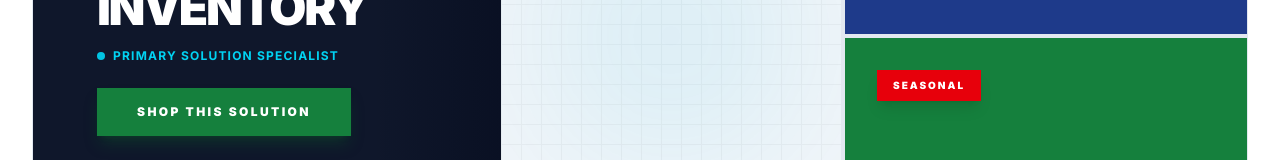
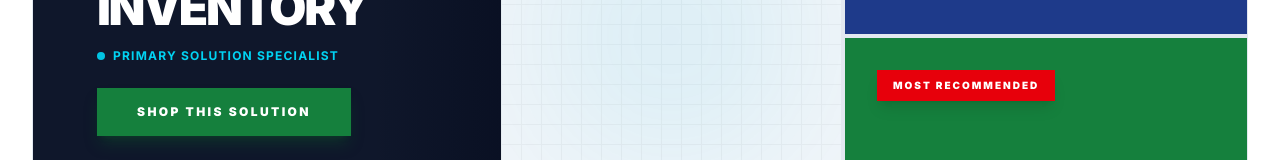
Before and after one commit to triggsmt67-cmd/united_formulas, a Next.js app: page /products in a window 1280 px wide. Shown: the part 353-513 px from the top of the page. Built offline with nearby package versions, Linux system fonts and the light colour scheme; no server answers.

Commit message:
Update products hero: change 'Seasonal' tag to 'MOST RECOMMENDED'

```diff
--- a/src/components/PromotionGrid.tsx
+++ b/src/components/PromotionGrid.tsx
@@ -121,7 +121,7 @@ export default function PromotionGrid({ featuredProducts }: PromotionGridProps)
                         )}
                         <div className="absolute inset-0 p-8 flex flex-col justify-between">
                             <div className="bg-red-600 text-white self-start px-4 py-2 text-[10px] font-black uppercase tracking-[0.2em] shadow-lg">
-                                Seasonal
+                                MOST RECOMMENDED
                             </div>
                             <div>
                                 <h3 className="text-2xl font-black text-white uppercase tracking-tighter leading-none mb-2">
```
